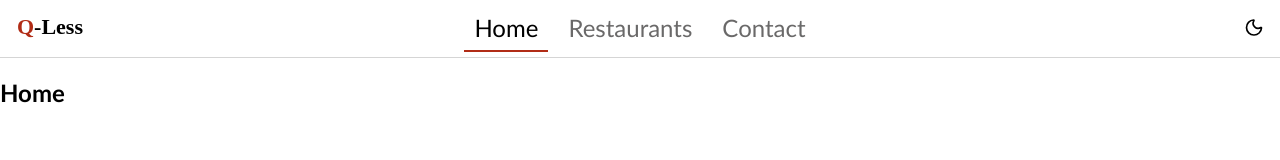
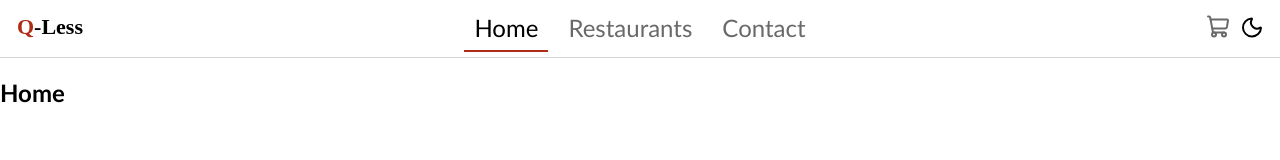
Before and after one commit to Zoomacs/OOP-Project, a React (Vite) app in the folder oop-project/: page / in a window 1280 px wide. Shown: the top 160 px of the page. Built offline with nearby package versions, Linux system fonts and the light colour scheme.

Commit message:
added cart page

```diff
--- a/oop-project/src/Cart.jsx
+++ b/oop-project/src/Cart.jsx
@@ -0,0 +1,11 @@
+
+function Cart() {
+
+    return (
+        <>
+            <h1>Cart</h1>
+        </>
+)
+}
+
+export default Cart;
--- a/oop-project/src/Navbar.jsx
+++ b/oop-project/src/Navbar.jsx
@@ -3,13 +3,22 @@ import Home from "./Home";
 import Contact from "./Contact";
 import "./main.css";
 import Restaurant from "./Restaurant";
-import { House, Moon, Sun, Utensils, Headset } from "lucide-react";
+import {
+  House,
+  Moon,
+  Sun,
+  Utensils,
+  Headset,
+  ShoppingCart,
+} from "lucide-react";
+import Cart from "./Cart";
 
 function Navbar() {
   const [curPage, setpage] = useState("home");
   const [home, sethome] = useState("curr nav-icon");
   const [restaurant, setrestaurant] = useState("nav-icon");
   const [contact, setcontact] = useState("nav-icon");
+  const [cart, setcart] = useState("cart-icon");
 
   const [theme, settheme] = useState("light");
 
@@ -23,18 +32,28 @@ function Navbar() {
       sethome("curr nav-icon");
       setrestaurant("nav-icon");
       setcontact("nav-icon");
+      setcart("cart-icon");
     } else if (page === "contact") {
       sethome("nav-icon");
       setrestaurant("nav-icon");
       setcontact("curr nav-icon");
+      setcart("cart-icon");
     } else if (page === "test") {
       sethome("nav-icon");
       setrestaurant("nav-icon");
       setcontact("nav-icon");
+      setcart("cart-icon");
     } else if (page === "restaurant") {
       sethome("nav-icon");
       setrestaurant("curr nav-icon");
       setcontact("nav-icon");
+      setcart("cart-icon");
+    }
+     else if (page === "cart") {
+      sethome("nav-icon");
+      setrestaurant("nav-icon");
+      setcontact("nav-icon");
+      setcart("curr cart-icon");
     }
   }
 
@@ -88,6 +107,15 @@ function Navbar() {
             >
               <Headset /> <p>Contact</p>
             </div>
+            <div
+              className={cart}
+              onClick={() => {
+                navigate("cart");
+              }}
+            >
+              <ShoppingCart />
+            </div>
+
             <button
               className={`theme-button ${theme == "light" ? "light" : ""}`}
               onClick={ToggleTheme}
@@ -99,6 +127,7 @@ function Navbar() {
           {curPage == "home" && <Home />}
           {curPage == "contact" && <Contact />}
           {curPage == "restaurant" && <Restaurant />}
+          {curPage == "cart" && <Cart />}
         </nav>
       </header>
     </>
--- a/oop-project/src/main.css
+++ b/oop-project/src/main.css
@@ -103,6 +103,9 @@ p {
   border-bottom: 2px solid var(--primary-color);
   transition: all 0.2s ease-in-out;
 }
+.cart-icon.curr{
+    color: var(--text-color);
+}
 .curr:hover::after {
   width: 0;
 }
@@ -130,14 +133,29 @@ p {
   transform: translateY(-50%);
 }
 .theme-button svg {
-  width: 20px;
-  height: 20px;
+  width: 24px;
+  height: 24px;
 }
 .theme-button.light:hover {
   color: var(--primary-color);
 }
 .theme-button:hover {
   color: #f5c903;
+}
+.cart-icon {
+  border: none;
+  border-radius: 100%;
+  cursor: pointer;
+  background-color: transparent;
+  color: var(--text-muted);
+  transition: all 0.2s ease-in-out;
+  position: absolute;
+  right: 50px;
+  top: 50%;
+  transform: translateY(-50%);
+}
+.cart-icon:hover {
+  color: var(--primary-color);
 }
 
 @media (max-width: 480px) {
```
